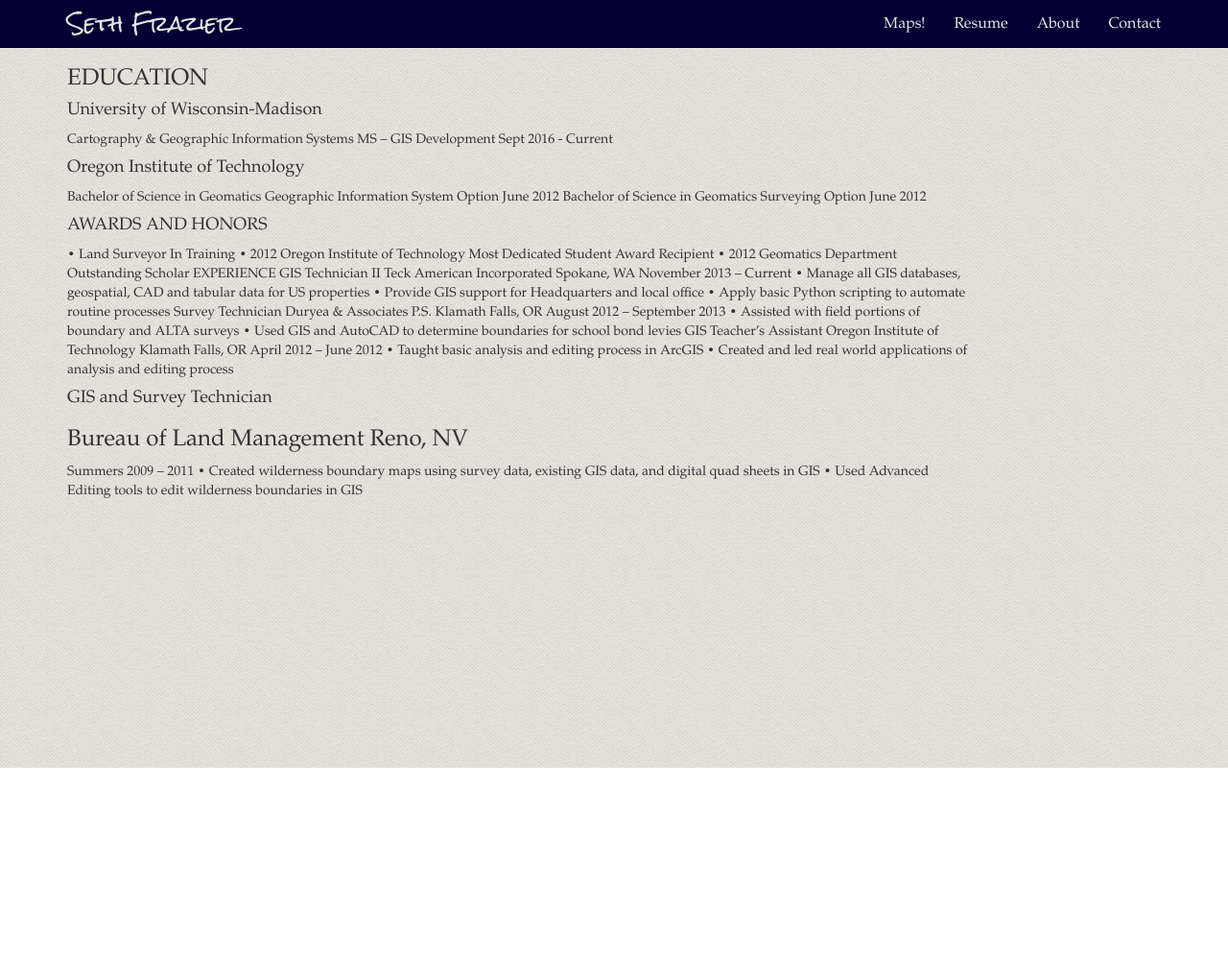
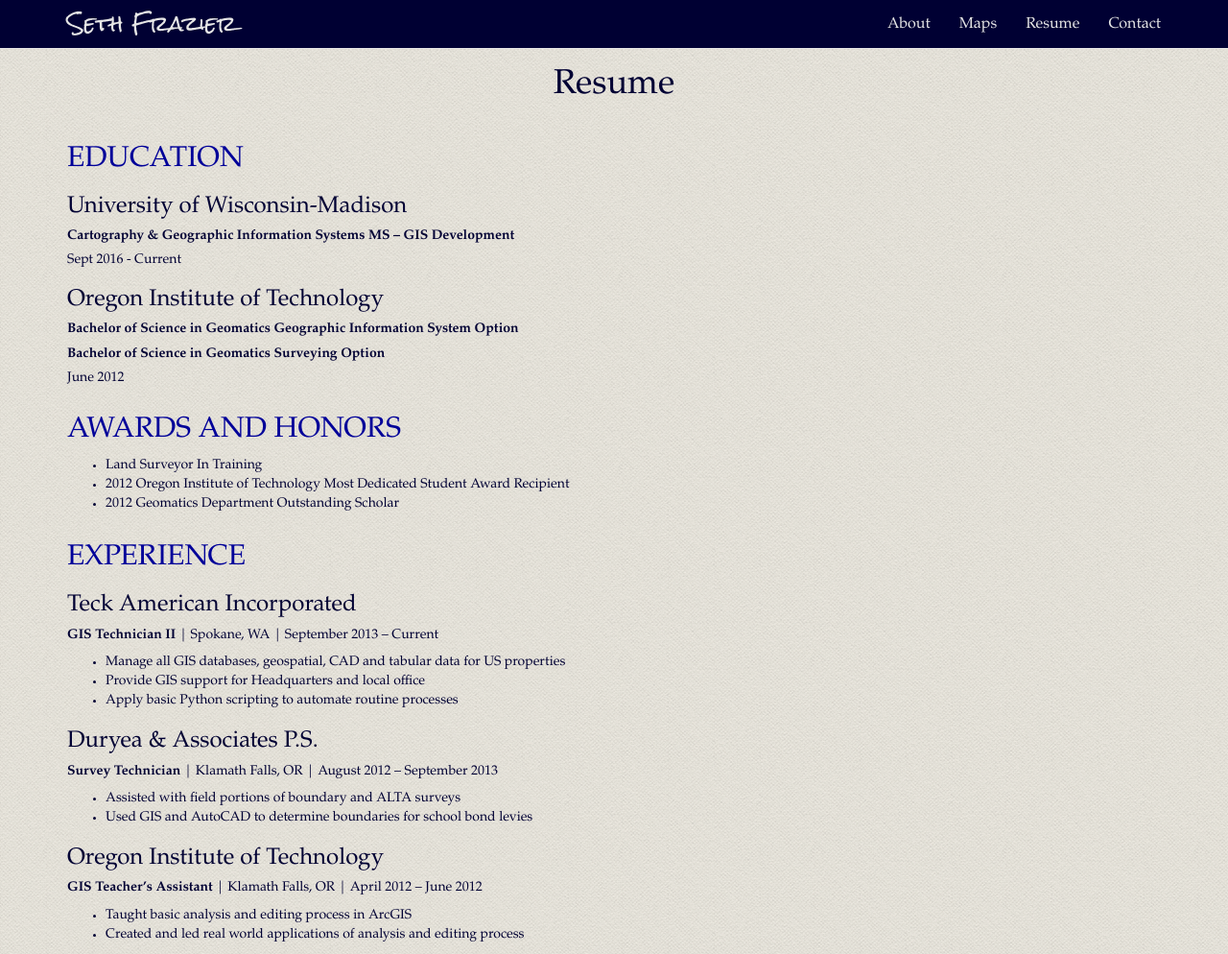
Before and after one commit to sethfrazier/sethfrazier.github.io, a plain HTML site: page resume.html in a window 1280 px wide. Shown: the whole page at 96% size. Before the commit the page ends 800 px from the top, so only its background shows below. Drawn offline with Linux system fonts and the light colour scheme.

Commit message:
Edits to Resume
Resume updated
CSS changes
finailzed for live

```diff
--- a/css/style.css
+++ b/css/style.css
@@ -27,14 +27,19 @@
     color: #000033;
 }
 
-.frontPage-title{
+.Page-title{
     color: #000033;
     margin-bottom:55px
 }
 
-.jumbotron {
-    background-color:transparent;
-    color:#000033;
+.portfolio-thumbnail{
+    background-color: transparent;
+
+}
+
+.portfolio-thumbnail:hover{
+    opacity: 0.6;
+
 }
 
 a{
@@ -56,7 +61,13 @@
     color: #000033;
 }
 
+.resumeHeader{
+    padding-top: 10px;
+    color: #000099;
+}
+
 body{
+    color: #000033;
     padding-top: 50px;
     font-family:"Palatino Linotype", "Book Antiqua", Palatino, serif;
     background-image: url("../assets/seamless_paper_texture.png")
--- a/resume.html
+++ b/resume.html
@@ -27,9 +27,9 @@
 
             <div id="myNavbar" class="collapse navbar-collapse" >
                 <ul class="nav navbar-nav navbar-right">
-                    <li><a href="maps.html">Maps!</a></li>
+                    <li><a href="about.html">About</a></li>
+                    <li><a href="maps.html">Maps</a></li>
                     <li><a href="resume.html">Resume</a></li>
-                    <li><a href="about.html">About</a></li>
                     <li><a href="contact.html">Contact</a></li>
 
                 </ul>
@@ -38,48 +38,57 @@
         </nav>
 
         <div class = "container">
+            <div class="row">
+                <div class="col-md-8 col-md-offset-2 col-xs-10 col-xs-offset-1">
+                <h1 class="page-title text-center">Resume</h1>
+                </div>
+            </div>
+        </div>
+
+        <div class = "container">
             <div class = "row">
                 <div class="col-md-10">
+                <h2 class="resumeHeader">EDUCATION</h2>
+                    <h3>University of Wisconsin-Madison</h3>
+                    <h5><strong>Cartography & Geographic Information Systems MS – GIS Development</strong></h5>
+                    <h5>Sept 2016 - Current</h5>
 
-                <p>
-                <h3>EDUCATION</h3>
-                <h4>University of Wisconsin-Madison</h4>
-                <p>Cartography & Geographic Information Systems MS – GIS Development	Sept 2016 - Current</p>
-                    <p>
-                    <h4>Oregon Institute of Technology</h4>
-Bachelor of Science in Geomatics Geographic Information System Option 	June 2012
-	Bachelor of Science in Geomatics Surveying Option 				June 2012
+                    <h3>Oregon Institute of Technology</h3>
+                    <h5><strong>Bachelor of Science in Geomatics Geographic Information System Option </strong></h5>
+                    <h5><strong>Bachelor of Science in Geomatics Surveying Option </strong></h5>
+                    <h5>June 2012</h5>
 
-                    <h4>AWARDS AND HONORS</h4>
-•	Land Surveyor In Training
-•	2012 Oregon Institute of Technology Most Dedicated Student Award Recipient
-•	2012 Geomatics Department Outstanding Scholar
+                <h2 class="resumeHeader">AWARDS AND HONORS</h2>
+                    <ul>
+                        <li>Land Surveyor In Training</li>
 
-EXPERIENCE
-GIS Technician II
-Teck American Incorporated			Spokane, WA			November 2013 – Current
+                        <li>2012 Oregon Institute of Technology Most Dedicated Student Award Recipient </li>
 
-•	Manage all GIS databases, geospatial, CAD and tabular data for US properties
-•	Provide GIS support for Headquarters and local office
-•	Apply basic Python scripting to automate routine processes
+                        <li>2012 Geomatics Department Outstanding Scholar</li>
 
-Survey Technician
-Duryea & Associates P.S.			Klamath Falls, OR		August 2012 – September 2013
+                    </ul>
+                <h2 class="resumeHeader">EXPERIENCE</h2>
+                    <h3>Teck American Incorporated</h3>
+                    <h5><Strong>GIS Technician II</Strong> | Spokane, WA | September 2013 – Current	 </h5>
+                    <ul>
+                    <li>Manage all GIS databases, geospatial, CAD and tabular data for US properties</li>
+                    <li>Provide GIS support for Headquarters and local office</li>
+                    <li>Apply basic Python scripting to automate routine processes</li>
+                    </ul>
 
-•	Assisted with field portions of boundary and ALTA surveys
-•	Used GIS and AutoCAD to determine boundaries for school bond levies
+                    <h3>Duryea & Associates P.S.</h3>
+                    <h5><Strong>Survey Technician </Strong> | Klamath Falls, OR | August 2012 – September 2013 </h5>
+                    <ul>
+                    <li>Assisted with field portions of boundary and ALTA surveys</li>
+                    <li>Used GIS and AutoCAD to determine boundaries for school bond levies</li>
+                    </ul>
 
-GIS Teacher’s Assistant
-Oregon Institute of Technology		Klamath Falls, OR   		April 2012 – June 2012
-
-•	Taught basic analysis and editing process in ArcGIS
-•	Created and led real world applications of analysis and editing process
-
-                    <h4>GIS and Survey Technician</h4>
-                    <h3>Bureau of Land Management                         	Reno, NV</h3>                 		Summers 2009 – 2011
-•	Created wilderness boundary maps using survey data, existing GIS data, and digital quad sheets in GIS
-•	Used Advanced Editing tools to edit wilderness boundaries in GIS
-</p>
+                     <h3>Oregon Institute of Technology</h3>
+                    <h5><Strong>GIS Teacher’s Assistant </Strong> | Klamath Falls, OR | April 2012 – June 2012</h5>
+                    <ul>
+                    <li>Taught basic analysis and editing process in ArcGIS</li>
+                    <li>Created and led real world applications of analysis and editing process	</li>
+                    </ul>
                 </div>
             </div>
         </div>
```
Also changed, not shown: Portfolio/StoryLongForm.html (+3 -3 lines), Portfolio/bikerace.html (+2 -2 lines), Portfolio/terrain.html (+3 -3 lines), about.html (+3 -3 lines), contact.html (+3 -3 lines), index.html (+3 -3 lines), maps.html (+4 -4 lines).
